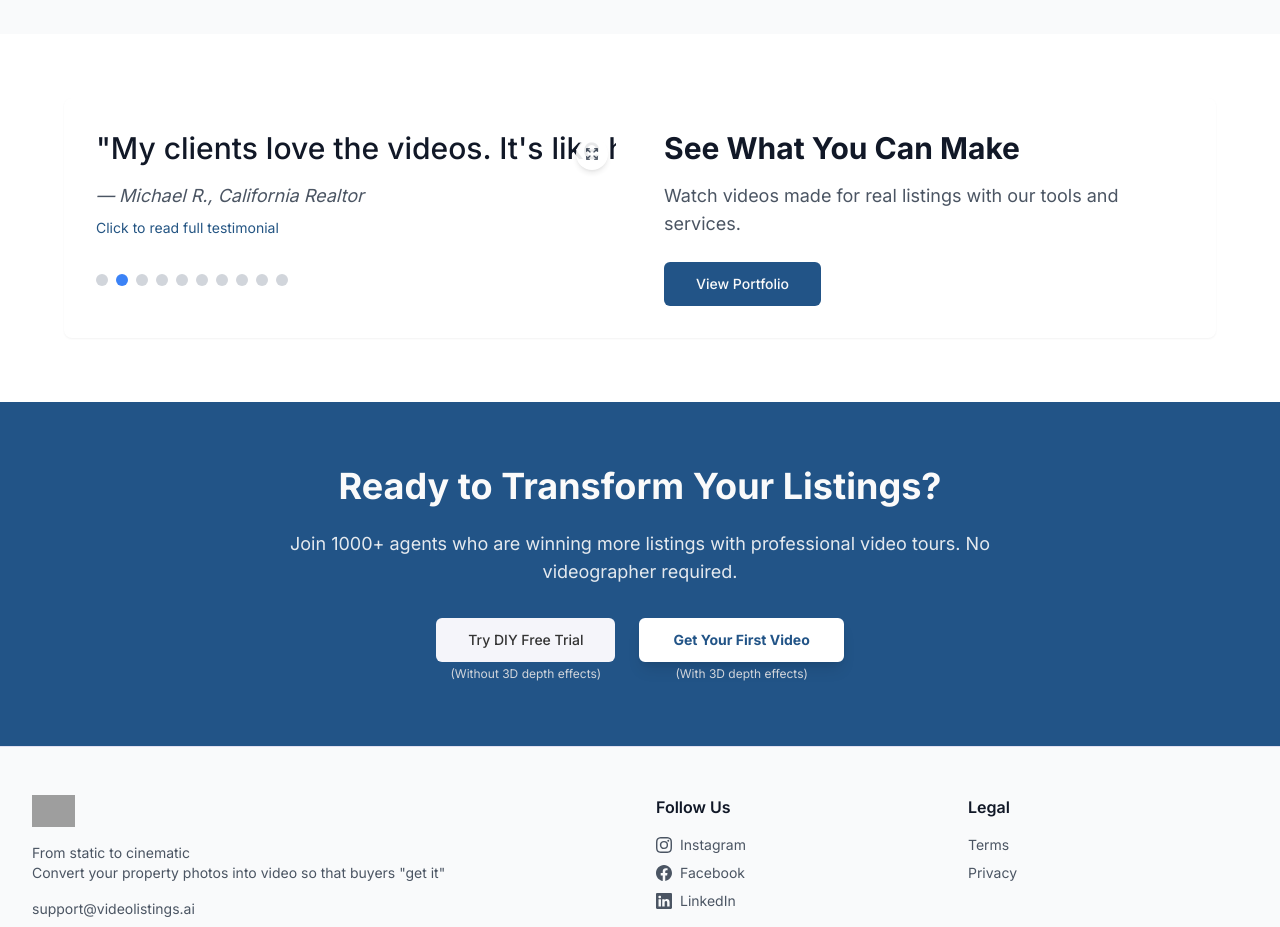
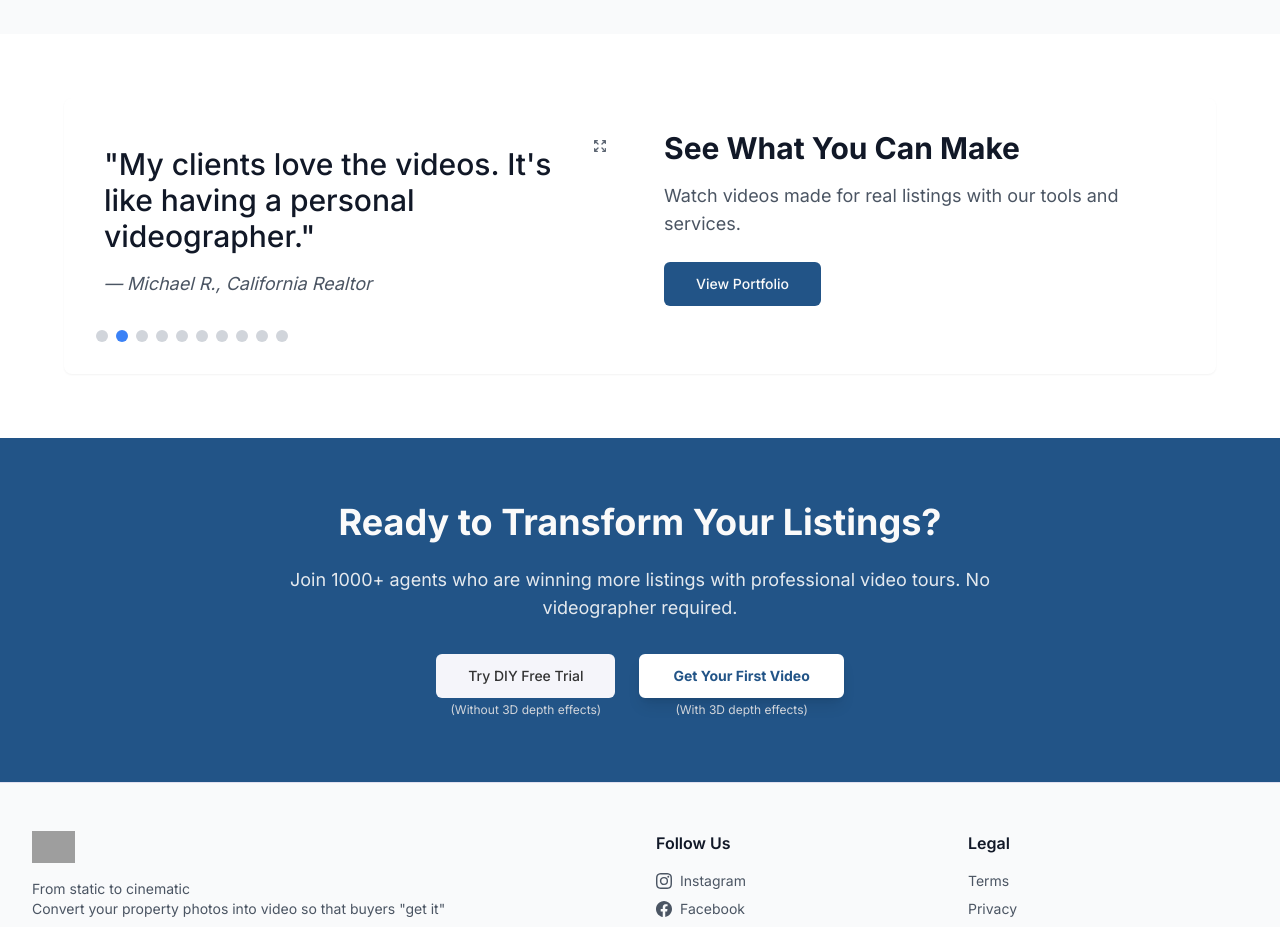
Before and after one commit to Siphon880gh/videolistingsai, a Next.js app: page / in a window 1280 px wide. Shown: the part 3160-4087 px from the top of the page. Built offline with nearby package versions, Linux system fonts and the light colour scheme; grey boxes are pictures that could not be loaded.

Commit message:
Adjusted user experience

```diff
--- a/app/page.tsx
+++ b/app/page.tsx
@@ -58,6 +58,7 @@ export default function HomePage() {
   const [imageModalOpen, setImageModalOpen] = useState(false);
   const [testimonialModalOpen, setTestimonialModalOpen] = useState(false);
   const [selectedTestimonial, setSelectedTestimonial] = useState(0);
+  const [isClient, setIsClient] = useState(false);
 
   const startAutoAdvance = () => {
     if (intervalId) clearInterval(intervalId);
@@ -94,12 +95,22 @@ export default function HomePage() {
     return text.substring(0, maxLength) + "...";
   };
 
+  // Mobile-responsive truncation
+  const getTruncatedText = (text: string, isMobile: boolean = false) => {
+    const maxLength = isMobile ? 80 : 60; // More characters on mobile for better readability
+    return truncateText(text, maxLength);
+  };
+
   useEffect(() => {
     startAutoAdvance();
     return () => {
       if (intervalId) clearInterval(intervalId);
     };
   }, [testimonials.length]);
+
+  useEffect(() => {
+    setIsClient(true);
+  }, []);
 
   return (
     <div className="flex flex-col">
@@ -190,6 +201,7 @@ export default function HomePage() {
             {/* Hero Video Preview */}
             <div className="w-full max-w-none lg:col-span-3 group">
               <div className="relative">
+                {isClient ? (
                   <video
                     autoPlay
                     muted
@@ -201,6 +213,14 @@ export default function HomePage() {
                     <source src="/videos/3d-premium-demo.mp4" type="video/mp4" />
                     Your browser does not support the video tag.
                   </video>
+                ) : (
+                  <div className="rounded-lg shadow-xl w-full h-auto min-h-[400px] lg:min-h-[500px] bg-gray-200 flex items-center justify-center">
+                    <div className="text-center">
+                      <div className="animate-spin rounded-full h-12 w-12 border-b-2 border-brand-primary mx-auto mb-4"></div>
+                      <p className="text-gray-600">Loading video...</p>
+                    </div>
+                  </div>
+                )}
                 {/* Video Caption */}
                 {isCaptionVisible && (
                   <div className={`absolute top-4 bg-black bg-opacity-75 text-white p-3 rounded-lg transition-all duration-300 ease-in-out ${
@@ -436,40 +456,35 @@ export default function HomePage() {
             <div className="grid grid-cols-1 lg:grid-cols-2 gap-12 items-start">
               {/* Testimonial Carousel */}
               <div className="text-center lg:text-left">
-                <div className="relative min-h-32 overflow-hidden">
+                <div className="relative min-h-[200px] sm:min-h-[160px] w-full">
                   {/* Expand Icon */}
+                  {(testimonials[currentTestimonial]?.quote?.length || 0) > 2 && (
                   <button
                     onClick={() => handleTestimonialClick(currentTestimonial)}
-                    className="opacity-90 absolute top-2 right-2 z-10 bg-white rounded-full p-2 shadow-md hover:shadow-lg transition-shadow duration-200 group"
+                    className="opacity-90 absolute top-0 right-0 z-10 rounded-full p-2 group"
                     aria-label="Read full testimonial"
                   >
                     <svg className="w-4 h-4 text-gray-600 group-hover:text-brand-primary transition-colors duration-200" fill="none" stroke="currentColor" viewBox="0 0 24 24">
                       <path strokeLinecap="round" strokeLinejoin="round" strokeWidth={2} d="M4 8V4m0 0h4M4 4l5 5m11-1V4m0 0h-4m4 0l-5 5M4 16v4m0 0h4m-4 0l5-5m11 5l-5-5m5 5v-4m0 4h-4" />
                     </svg>
                   </button>
-                  <div
-                    className="flex transition-transform duration-500 ease-in-out"
-                    style={{
-                      transform: `translateX(-${currentTestimonial * 100}%)`,
-                      width: `${testimonials.length * 100}%`
-                    }}
+                  )}
+                  {/* Display Current Testimonial */}
+                  <div className="px-2 py-4">
+                    <blockquote
+                      className="text-xl sm:text-2xl lg:text-3xl font-medium text-gray-900 mb-4 cursor-pointer hover:text-brand-primary transition-colors duration-200 leading-relaxed"
+                      onClick={() => handleTestimonialClick(currentTestimonial)}
                     >
-                    {testimonials.map((testimonial, index) => (
-                      <div key={index} className="w-full flex-shrink-0 min-h-32 flex flex-col justify-start">
-                        <blockquote
-                          className="text-2xl sm:text-3xl font-medium text-gray-900 mb-4 cursor-pointer hover:text-brand-primary transition-colors duration-200"
-                          onClick={() => handleTestimonialClick(index)}
-                        >
-                          "{truncateText(testimonial.quote, 50)}"
+                      "{getTruncatedText(testimonials[currentTestimonial]?.quote || '', true)}"
                     </blockquote>
-                        <cite className="text-lg text-gray-600">— {testimonial.author}</cite>
-                        {testimonial.quote.length > 50 && (
-                          <p className="text-sm text-brand-primary mt-2 cursor-pointer hover:underline" onClick={() => handleTestimonialClick(index)}>
+                    <cite className="text-base sm:text-lg text-gray-600">
+                      — {testimonials[currentTestimonial]?.author || ''}
+                    </cite>
+                    {/* {(testimonials[currentTestimonial]?.quote?.length || 0) > 80 && (
+                      <p className="text-sm text-brand-primary mt-2 cursor-pointer hover:underline" onClick={() => handleTestimonialClick(currentTestimonial)}>
                         Click to read full testimonial
                       </p>
-                        )}
-                      </div>
-                    ))}
+                    )} */}
                   </div>
                 </div>
 
@@ -534,7 +549,7 @@ export default function HomePage() {
         >
           <div className="relative bg-white p-8 rounded-lg max-w-2xl w-full max-h-[90vh] overflow-auto">
             <button
-              className="absolute top-4 right-4 text-gray-500 hover:text-gray-700 z-10 bg-white rounded-full p-2 shadow-md"
+              className="absolute top-0 right-0 text-gray-500 hover:text-gray-700 z-10 p-2"
               onClick={() => setTestimonialModalOpen(false)}
             >
               <svg className="w-6 h-6" fill="none" stroke="currentColor" viewBox="0 0 24 24">
```
Lines whose indentation alone changed are shown as unchanged.
